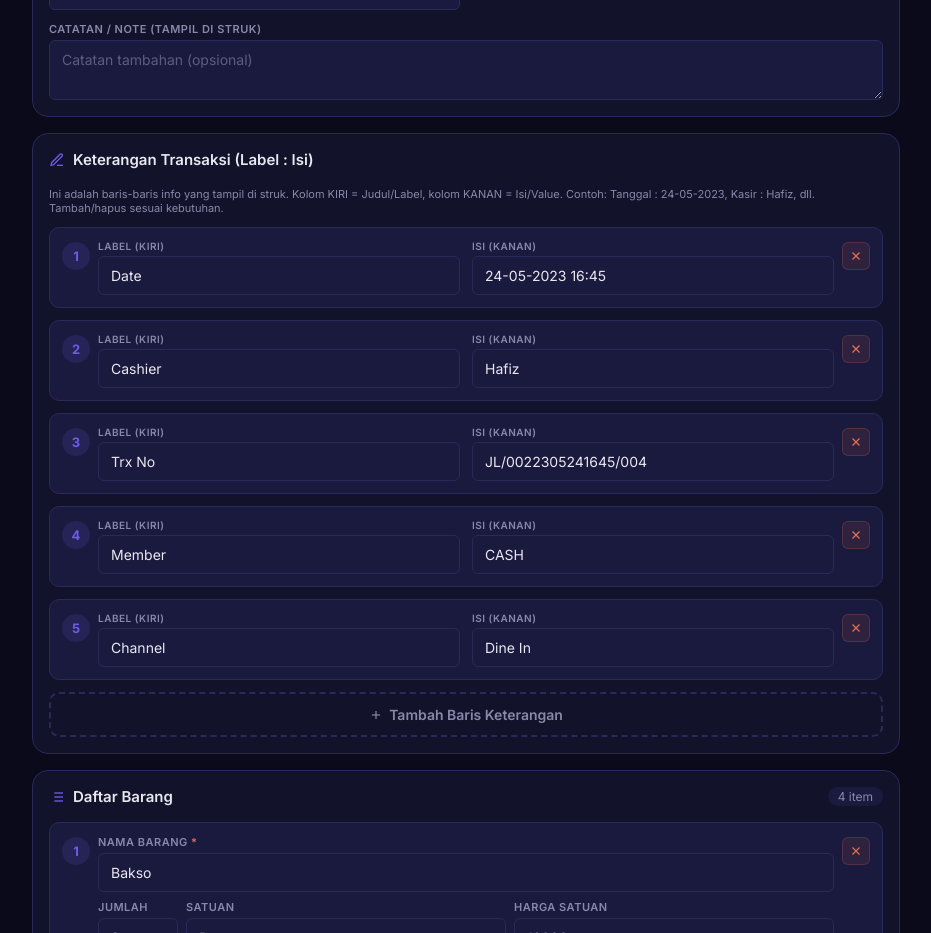
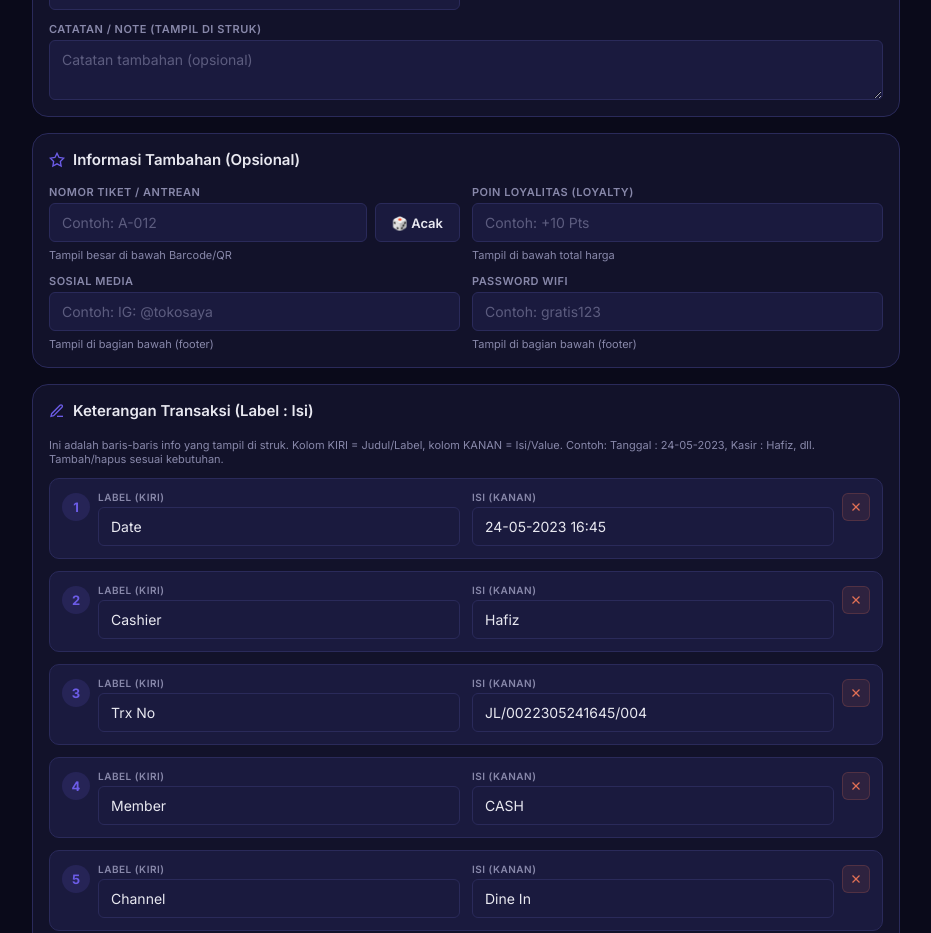
Before and after one commit to gungdemayun12/receipt-generator, a React (Vite) app: page / in a window 1280 px wide. Shown: the part 1580-2513 px from the top of the page, without its empty margins (174-1105 px from the left). Built offline with nearby package versions, Linux system fonts and the light colour scheme.

Commit message:
Add ticket number, additional info fields, and 2 new layouts

```diff
--- a/src/App.jsx
+++ b/src/App.jsx
@@ -67,6 +67,10 @@ function App() {
     customerAddress: '',
     customerPhone: '',
     note: '',
+    ticketNumber: '',
+    socialMedia: '',
+    wifiPassword: '',
+    loyaltyPoints: '',
     headerLine1: 'Cafe Bee',
     headerLine2: 'Jl. Kemang Selatan I No.20',
     headerLine3: 'Surabaya, 021-33335800',
@@ -286,6 +290,10 @@ function App() {
       customerAddress: '',
       customerPhone: '',
       note: '',
+      ticketNumber: '',
+      socialMedia: '',
+      wifiPassword: '',
+      loyaltyPoints: '',
       headerLine1: 'Cafe Bee',
       headerLine2: 'Jl. Kemang Selatan I No.20',
       headerLine3: 'Surabaya, 021-33335800',
@@ -448,6 +456,17 @@ function App() {
         h += `<span>${item.qty}x ${item.name}</span>`
         h += `<span>${fmt(sub).replace('Rp', '')}</span>`
         h += `</div>`
+      } else if (settings.receiptLayout === 'layout4') {
+        h += `<div style="display:flex;justify-content:space-between;align-items:center;">`
+        h += `<div style="flex:1;"><div style="font-weight:bold;">${item.name}</div><div style="font-size:${fs*0.85}px;color:#555;">${item.qty} x ${fmt(item.price).replace('Rp', '')}</div></div>`
+        h += `<div style="font-weight:bold;font-size:${fs*1.05}px;">${fmt(sub).replace('Rp', '')}</div>`
+        h += `</div>`
+      } else if (settings.receiptLayout === 'layout5') {
+        h += `<div style="display:flex;justify-content:space-between;">`
+        h += `<span style="letter-spacing:1px;font-weight:600;">${item.name}</span>`
+        h += `<span style="font-weight:bold;">${fmt(sub).replace('Rp', '')}</span>`
+        h += `</div>`
+        h += `<div style="font-size:${fs*0.85}px;color:#777;letter-spacing:1px;">${item.qty} x ${fmt(item.price).replace('Rp', '')}</div>`
       } else {
         // Layout 1 (Classic)
         h += `<div>${item.name}</div>`
@@ -480,6 +499,9 @@ function App() {
         h += `<div style="display:flex;justify-content:space-between;padding:1px 0;"><span>Change</span><span>${fmt(change).replace('Rp', '')}</span></div>`
       }
     }
+    if (header.loyaltyPoints) {
+      h += `<div style="display:flex;justify-content:space-between;padding:1px 0;margin-top:2px;border-top:1px solid ${color};"><span>Points</span><span>${header.loyaltyPoints}</span></div>`
+    }
     h += `</div>`
 
     h += `<div style="border-bottom:${settings.borderStyle === 'equals' ? '3px double' : settings.borderStyle === 'stars' ? '2px dotted' : '1px dashed'} ${color};margin:6px 0;"></div>`
@@ -492,14 +514,21 @@ function App() {
       h += `<div style="text-align:center;margin:4px 0 4px;">${qrSVG}</div>`
     }
 
+    // Ticket Number
+    if (header.ticketNumber) {
+      h += `<div style="text-align:center;margin:8px 0;padding:6px;border:2px dashed ${color};border-radius:4px;font-size:${fs*1.6}px;font-weight:bold;letter-spacing:3px;">${header.ticketNumber}</div>`
+    }
+
     // Note
     if (header.note) {
       h += `<div style="text-align:center;font-size:${fs*0.9}px;font-style:italic;color:#555;margin:4px 0;">${header.note.replace(/\n/g, '<br>')}</div>`
     }
 
     // Footer
-    if (header.footer || header.footerLine2 || header.footerLine3) {
+    if (header.socialMedia || header.wifiPassword || header.footer || header.footerLine2 || header.footerLine3) {
       h += `<div style="text-align:center;font-size:${fs*0.95}px;margin-top:6px;line-height:1.5;">`
+      if (header.socialMedia) h += `<div style="font-weight:bold;margin-bottom:2px;">📱 ${header.socialMedia}</div>`
+      if (header.wifiPassword) h += `<div style="margin-bottom:4px;">📶 WiFi: ${header.wifiPassword}</div>`
       if (header.footer) h += `<div>${header.footer}</div>`
       if (header.footerLine2) h += `<div>${header.footerLine2}</div>`
       if (header.footerLine3) h += `<div>${header.footerLine3}</div>`
@@ -623,6 +652,9 @@ function App() {
       totalRow(payLabel, payment)
       if (settings.showChange) totalRow('Change', change)
     }
+    if (header.loyaltyPoints) {
+      totalRow('Points', header.loyaltyPoints)
+    }
 
     p.push(...enc.encode(sep + '\n'))
 
@@ -630,9 +662,23 @@ function App() {
       p.push(...enc.encode('\nQR: ' + settings.qrCodeData + '\n'))
     }
 
-    if (header.footer) {
+    if (header.ticketNumber) {
       p.push(0x1B, 0x61, 0x01) // Center align
-      p.push(...enc.encode('\n' + header.footer + '\n\n'))
+      p.push(...enc.encode('\n--- TICKET ---\n'))
+      p.push(0x1D, 0x21, 0x11) // Double size
+      p.push(...enc.encode(header.ticketNumber + '\n'))
+      p.push(0x1D, 0x21, 0x00) // Normal size
+    }
+
+    if (header.socialMedia || header.wifiPassword || header.footer || header.footerLine2 || header.footerLine3) {
+      p.push(0x1B, 0x61, 0x01) // Center align
+      p.push(...enc.encode('\n'))
+      if (header.socialMedia) p.push(...enc.encode('Social: ' + header.socialMedia + '\n'))
+      if (header.wifiPassword) p.push(...enc.encode('WiFi: ' + header.wifiPassword + '\n'))
+      if (header.footer) p.push(...enc.encode(header.footer + '\n'))
+      if (header.footerLine2) p.push(...enc.encode(header.footerLine2 + '\n'))
+      if (header.footerLine3) p.push(...enc.encode(header.footerLine3 + '\n'))
+      p.push(...enc.encode('\n'))
     }
 
     if (settings.showThankYou) {
@@ -832,6 +878,36 @@ function App() {
               </div>
             </section>
 
+            {/* INFORMASI TAMBAHAN */}
+            <section className="card">
+              <div className="card-h"><svg viewBox="0 0 24 24" width="16" height="16" fill="none" stroke="var(--primary)" strokeWidth="2"><polygon points="12 2 15.09 8.26 22 9.27 17 14.14 18.18 21.02 12 17.77 5.82 21.02 7 14.14 2 9.27 8.91 8.26 12 2"/></svg><h3>Informasi Tambahan (Opsional)</h3></div>
+              <div className="grid-2">
+                <div className="fg">
+                  <label>Nomor Tiket / Antrean</label>
+                  <div style={{ display: 'flex', gap: '8px' }}>
+                    <input value={header.ticketNumber} onChange={e => setHeader({...header, ticketNumber: e.target.value})} placeholder="Contoh: A-012" style={{ flex: 1 }} />
+                    <button className="btn-sec" onClick={() => setHeader({...header, ticketNumber: Math.random().toString(36).substring(2, 6).toUpperCase()})} title="Acak Nomor Tiket">🎲 Acak</button>
+                  </div>
+                  <span className="hint">Tampil besar di bawah Barcode/QR</span>
+                </div>
+                <div className="fg">
+                  <label>Poin Loyalitas (Loyalty)</label>
+                  <input value={header.loyaltyPoints} onChange={e => setHeader({...header, loyaltyPoints: e.target.value})} placeholder="Contoh: +10 Pts" />
+                  <span className="hint">Tampil di bawah total harga</span>
+                </div>
+                <div className="fg">
+                  <label>Sosial Media</label>
+                  <input value={header.socialMedia} onChange={e => setHeader({...header, socialMedia: e.target.value})} placeholder="Contoh: IG: @tokosaya" />
+                  <span className="hint">Tampil di bagian bawah (footer)</span>
+                </div>
+                <div className="fg">
+                  <label>Password WiFi</label>
+                  <input value={header.wifiPassword} onChange={e => setHeader({...header, wifiPassword: e.target.value})} placeholder="Contoh: gratis123" />
+                  <span className="hint">Tampil di bagian bawah (footer)</span>
+                </div>
+              </div>
+            </section>
+
             {/* CUSTOM FIELDS / KETERANGAN TRANSAKSI */}
             <section className="card">
               <div className="card-h"><svg viewBox="0 0 24 24" width="16" height="16" fill="none" stroke="var(--primary)" strokeWidth="2"><path d="M12 20h9"/><path d="M16.5 3.5a2.121 2.121 0 0 1 3 3L7 19l-4 1 1-4L16.5 3.5z"/></svg><h3>Keterangan Transaksi (Label : Isi)</h3></div>
@@ -1103,6 +1179,22 @@ function App() {
                           <span>{item.qty}x {item.name}</span>
                           <span>{fmt(item.qty * item.price).replace('Rp', '')}</span>
                         </div>
+                      ) : settings.receiptLayout === 'layout4' ? (
+                        <div style={{ display: 'flex', justifyContent: 'space-between', alignItems: 'center' }}>
+                          <div style={{ flex: 1 }}>
+                            <div style={{ fontWeight: 'bold' }}>{item.name}</div>
+                            <div style={{ fontSize: '0.85em', color: '#555' }}>{item.qty} x {fmt(item.price).replace('Rp', '')}</div>
+                          </div>
+                          <div style={{ fontWeight: 'bold', fontSize: '1.05em' }}>{fmt(item.qty * item.price).replace('Rp', '')}</div>
+                        </div>
+                      ) : settings.receiptLayout === 'layout5' ? (
+                        <>
+                          <div style={{ display: 'flex', justifyContent: 'space-between' }}>
+                            <span style={{ letterSpacing: '1px', fontWeight: '600' }}>{item.name}</span>
+                            <span style={{ fontWeight: 'bold' }}>{fmt(item.qty * item.price).replace('Rp', '')}</span>
+                          </div>
+                          <div style={{ fontSize: '0.85em', color: '#777', letterSpacing: '1px' }}>{item.qty} x {fmt(item.price).replace('Rp', '')}</div>
+                        </>
                       ) : (
                         <>
                           <div>{item.name}</div>
@@ -1132,6 +1224,7 @@ function App() {
                       {settings.showChange && <div style={{ display: 'flex', justifyContent: 'space-between', padding: '1px 0' }}><span>Change</span><span>{fmt(change).replace('Rp', '')}</span></div>}
                     </>
                   )}
+                  {header.loyaltyPoints && <div style={{ display: 'flex', justifyContent: 'space-between', padding: '1px 0', marginTop: '2px', borderTop: '1px solid currentColor' }}><span>Points</span><span>{header.loyaltyPoints}</span></div>}
                 </div>
 
                 <div style={{ borderBottom: settings.borderStyle === 'equals' ? '3px double currentColor' : settings.borderStyle === 'stars' ? '2px dotted currentColor' : '1px dashed currentColor', margin: '6px 0' }}></div>
@@ -1156,6 +1249,13 @@ function App() {
                   </div>
                 )}
 
+                {/* TICKET NUMBER */}
+                {header.ticketNumber && (
+                  <div style={{ textAlign: 'center', margin: '8px 0', padding: '6px', border: '2px dashed currentColor', borderRadius: '4px', fontSize: '1.6em', fontWeight: 'bold', letterSpacing: '3px' }}>
+                    {header.ticketNumber}
+                  </div>
+                )}
+
                 {/* NOTE */}
                 {header.note && (
                   <div style={{ textAlign: 'center', fontSize: '0.85em', fontStyle: 'italic', color: '#555', margin: '4px 0' }}>
@@ -1164,8 +1264,10 @@ function App() {
                 )}
 
                 {/* FOOTER */}
-                {(header.footer || header.footerLine2 || header.footerLine3) && (
+                {(header.socialMedia || header.wifiPassword || header.footer || header.footerLine2 || header.footerLine3) && (
                   <div style={{ textAlign: 'center', fontSize: '0.9em', marginTop: '6px', lineHeight: '1.5' }}>
+                    {header.socialMedia && <div style={{ fontWeight: 'bold', marginBottom: '2px' }}>📱 {header.socialMedia}</div>}
+                    {header.wifiPassword && <div style={{ marginBottom: '4px' }}>📶 WiFi: {header.wifiPassword}</div>}
                     {header.footer && <div>{header.footer}</div>}
                     {header.footerLine2 && <div>{header.footerLine2}</div>}
                     {header.footerLine3 && <div>{header.footerLine3}</div>}
@@ -1217,6 +1319,8 @@ function App() {
                     <option value="layout1">Tipe 1: Standar Klasik (Dua Baris per Item)</option>
                     <option value="layout2">Tipe 2: Modern (Format Tabel Rata Kanan Kiri)</option>
                     <option value="layout3">Tipe 3: Kompak (Satu Baris per Item Lebih Padat)</option>
+                    <option value="layout4">Tipe 4: Modern Digital (Bersih & Rapi)</option>
+                    <option value="layout5">Tipe 5: Premium Minimalist (Butik Mewah)</option>
                   </select>
                   <span className="hint">Pilih layout yang berbeda untuk mengubah cara item dan info ditampilkan.</span>
                 </div>
```
